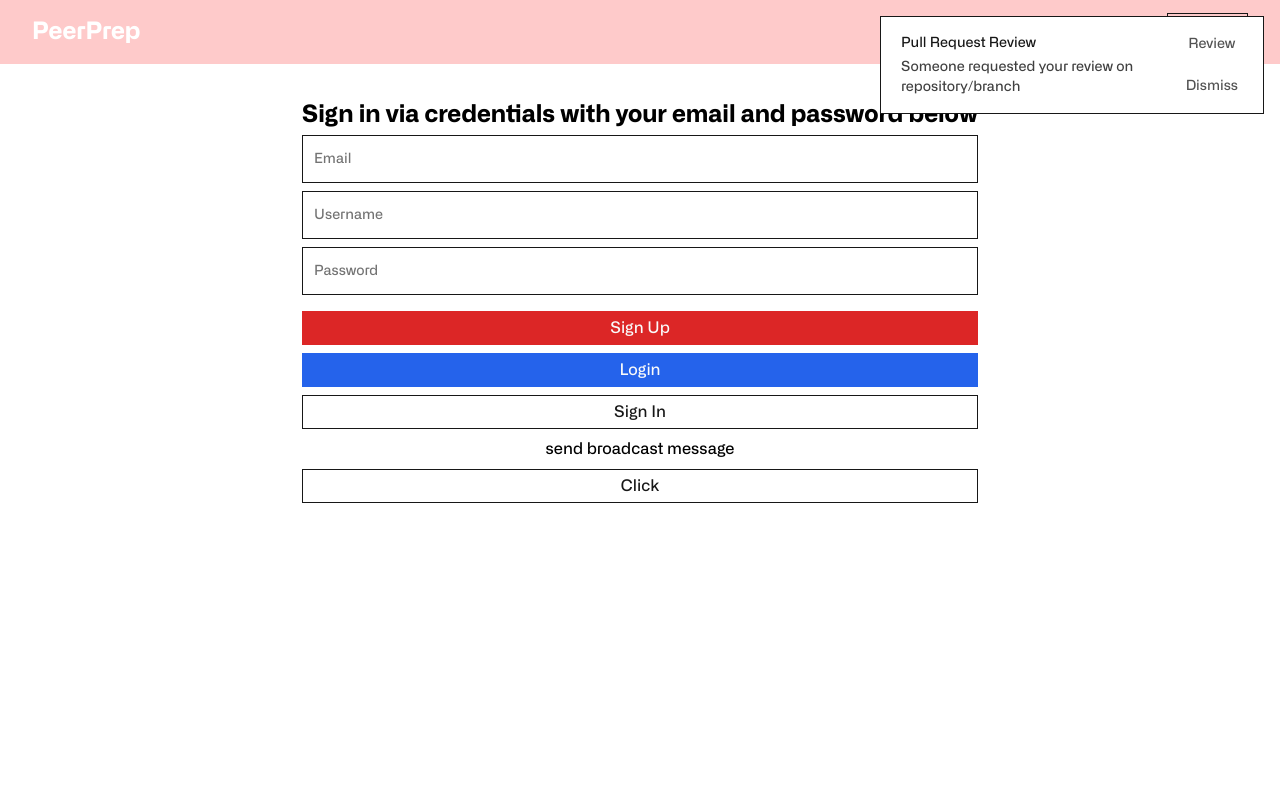
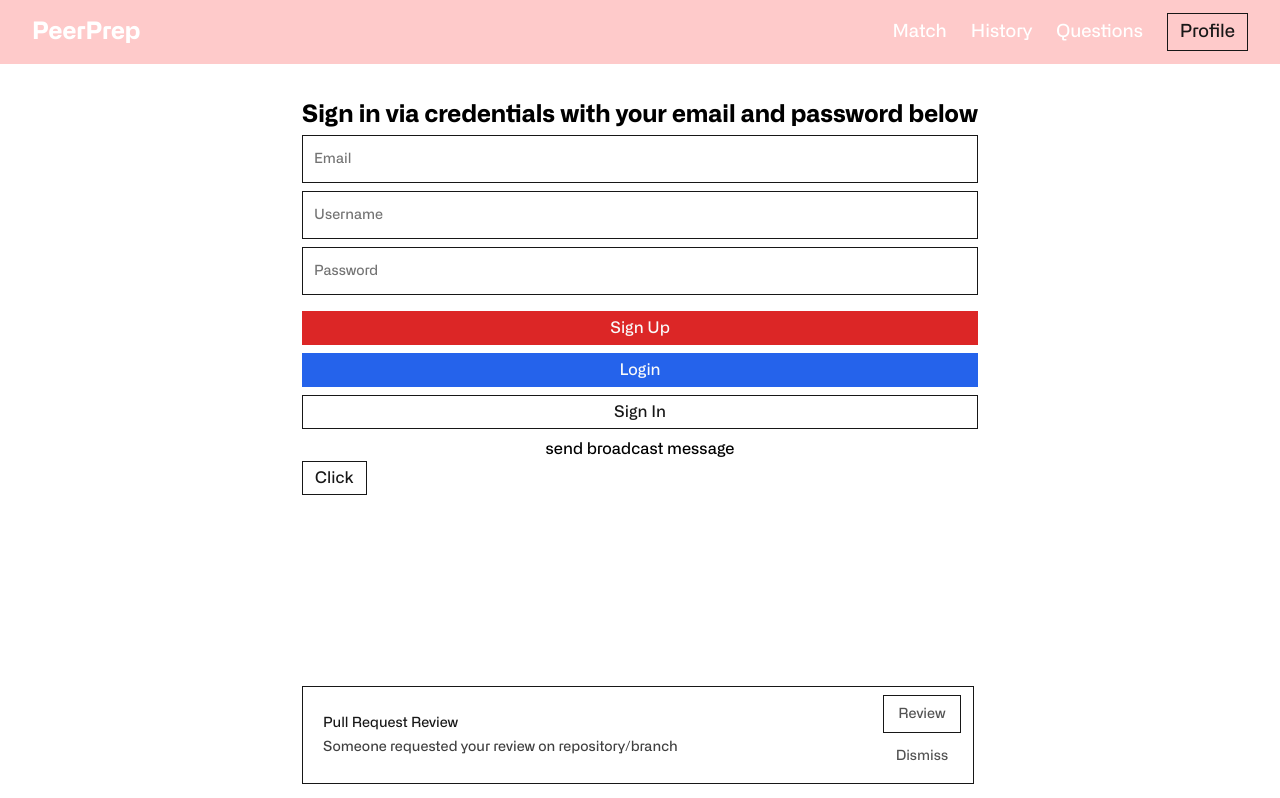
Before and after one commit to CS3219-AY2223S1/cs3219-project-ay2223s1-g42, a Next.js app in the folder frontend/: page / in a window 1280 px wide. Both pictures are taken after a click on the button "Click". Built offline with nearby package versions, Linux system fonts and the light colour scheme; no server answers; what tailwindcss-radix would draw is missing.

Commit message:
feat: add toast

```diff
--- a/frontend/src/components/auth.tsx
+++ b/frontend/src/components/auth.tsx
@@ -125,8 +125,8 @@ export default function Auth() {
               <button onClick={sendChat}>send broadcast message</button>
             </>
           )}
-          <Toast />
         </div>
+        <Toast />
       </div>
     </div>
   );
--- a/frontend/src/components/base/toast/index.tsx
+++ b/frontend/src/components/base/toast/index.tsx
@@ -28,9 +28,9 @@ const Toast = (props: Props) => {
         open={open}
         onOpenChange={setOpen}
         className={cx(
-          "z-50 fixed bottom-4 inset-x-4 w-auto md:top-4 md:right-4 md:left-auto md:bottom-auto md:w-full md:max-w-sm",
+          "z-50 fixed bottom-4 inset-x-4 w-auto left-auto right-auto md:top-auto md:w-full md:max-w-2xl",
           "bg-white border-[1px] border-neutral-900",
-          "radix-state-open:animate-toast-slide-in-bottom md:radix-state-open:animate-toast-slide-in-right",
+          "radix-state-open:animate-toast-slide-in-bottom md:radix-state-open:animate-toast-slide-in-bottom",
           "radix-state-closed:animate-toast-hide",
           "radix-swipe-end:animate-toast-swipe-out",
           "translate-x-radix-toast-swipe-move-x",
@@ -55,11 +55,11 @@ const Toast = (props: Props) => {
               <div className="h-0 flex-1 flex">
                 <ToastPrimitive.Action
                   altText="view now"
-                  className="w-full border border-transparent px-3 py-2 flex items-center
+                  className="w-full border-[1px] border-neutral-900 px-3 py-2 flex items-center
                   justify-center text-sm font-medium text-neutral-600 hover:bg-neutral-900
                   hover:text-neutral-50 focus:z-10 focus:outline-none focus-visible:ring
                   focus-visible:ring-neutral-800 focus-visible:ring-opacity-75 duration-200
-                  ease-out"
+                  ease-out "
                   onClick={(e) => {
                     e.preventDefault();
                     window.open("https://github.com");
```
